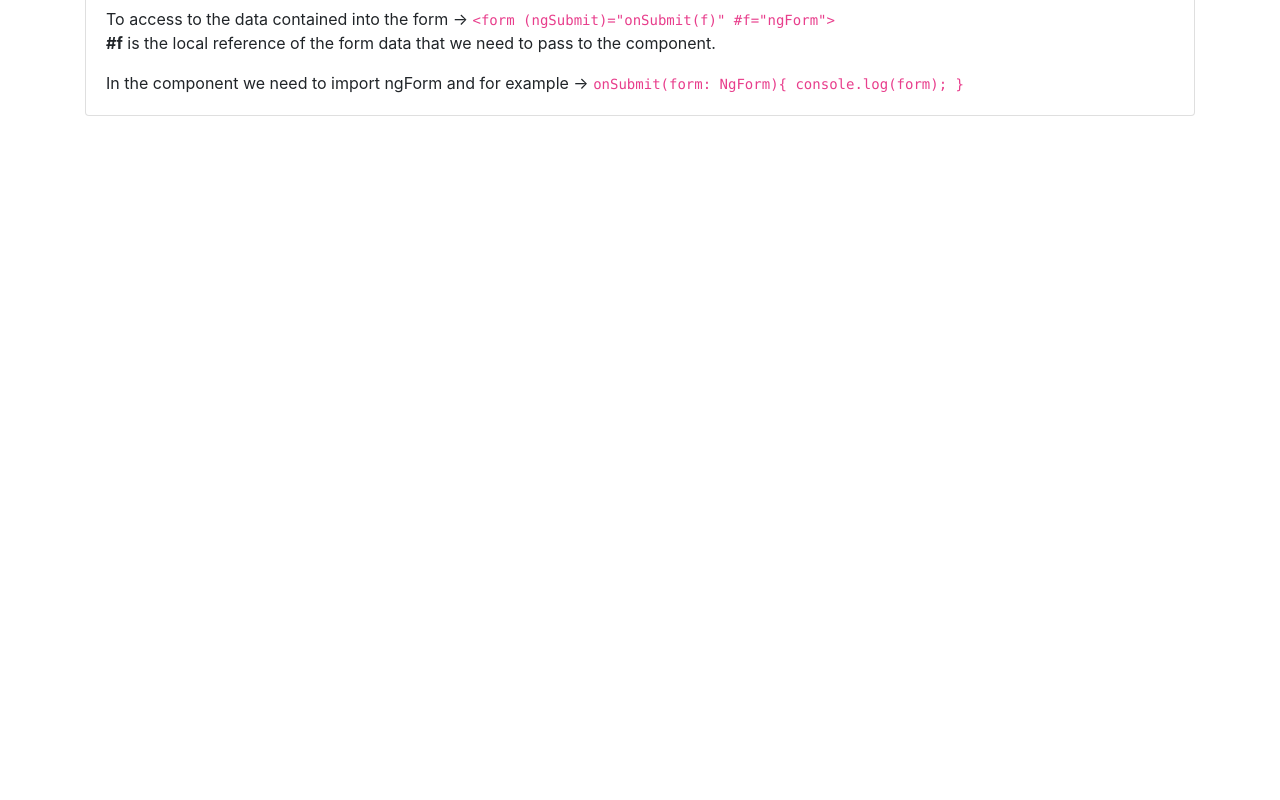
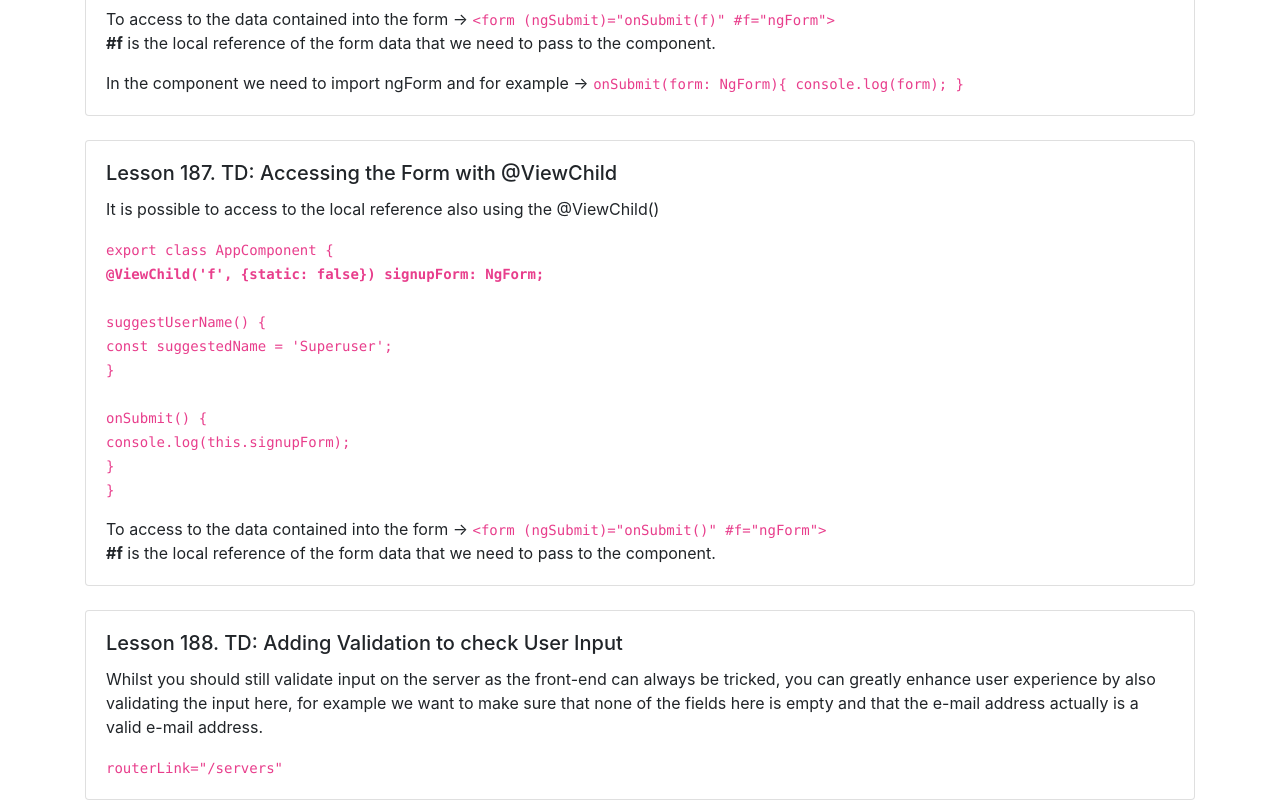
Before and after one commit to Sandro81/section15-Handling-forms-in-Angular-Apps, an Angular app: page / in a window 1280 px wide. Shown: the part 1380-2180 px from the top of the page. Before the commit the page ends 1496 px from the top, so only its background shows below. Built offline with nearby package versions, Linux system fonts and the light colour scheme.

Commit message:
section 15

```diff
--- a/src/app/app.component.html
+++ b/src/app/app.component.html
@@ -2,7 +2,7 @@
   <div class="row">
     <div class="col-xs-12 col-sm-10 col-md-8 col-sm-offset-1 col-md-offset-2">
 
-      <form (ngSubmit)="onSubmit(f)" #f="ngForm">
+      <form (ngSubmit)="onSubmit()" #f="ngForm">
         <div id="user-data">
           <div class="form-group">
             <label for="username">Username</label>
@@ -11,7 +11,8 @@
               id="username"
               class="form-control"
               ngModel
-              name="username">
+              name="username"
+              required>
           </div>
           <button class="btn btn-default" type="button">Suggest an Username</button>
           <div class="form-group">
@@ -20,7 +21,9 @@
                    id="email"
                    name="email"
                    ngModel
-                   class="form-control">
+                   class="form-control"
+                   required
+                   email>
           </div>
         </div>
         <div class="form-group">
@@ -95,8 +98,37 @@
         </div>
       </div>
 
+      <br>
+      <div class="card">
+        <div class="card-body">
+          <h5 class="card-title">Lesson 187. TD: Accessing the Form with @ViewChild </h5>
+          <p class="card-text"> It is possible to access to the local reference also using the @ViewChild() </p>
+          <p class="card-text"> <code>export class AppComponent &#123; <br>
+            <b>@ViewChild('f', &#123;static: false}) signupForm: NgForm;</b><br>
+            <br>
+            suggestUserName() &#123;<br>
+            const suggestedName = 'Superuser';<br>
+            }<br>
+            <br>
+            onSubmit() &#123;<br>
+            console.log(this.signupForm);<br>
+            }<br>
+
+            }</code></p>
+          <p class="card-text">To access to the data contained into the form -> <code>&#60;form (ngSubmit)="onSubmit()" #f="ngForm"></code>
+            <br> <b>#f</b> is the local reference of the form data that we need to pass to the component.</p>
+        </div>
+      </div>
 
 
+      <br>
+      <div class="card">
+        <div class="card-body">
+          <h5 class="card-title">Lesson 188. TD: Adding Validation to check User Input </h5>
+          <p class="card-text"> Whilst you should still validate input on the server as the front-end can always be tricked, you can greatly enhance user experience by also validating the input here, for example we want to make sure that none of the fields here is empty and that the e-mail address actually is a valid e-mail address. </p>
+          <p class="card-text"> <code>routerLink="/servers" </code></p>
+        </div>
+      </div>
 
 
       <!--
--- a/src/app/app.component.ts
+++ b/src/app/app.component.ts
@@ -1,4 +1,4 @@
-import {Component} from '@angular/core';
+import {Component, ViewChild} from '@angular/core';
 import {NgForm} from '@angular/forms';
 
 @Component({
@@ -7,12 +7,14 @@ import {NgForm} from '@angular/forms';
   styleUrls: ['./app.component.css']
 })
 export class AppComponent {
+  @ViewChild('f', {static: false}) signupForm: NgForm;
+
   suggestUserName() {
     const suggestedName = 'Superuser';
   }
 
-  onSubmit(form: NgForm){
-    console.log(form);
+  onSubmit() {
+    console.log(this.signupForm);
   }
 
 }
```
Lines whose indentation alone changed are shown as unchanged.
